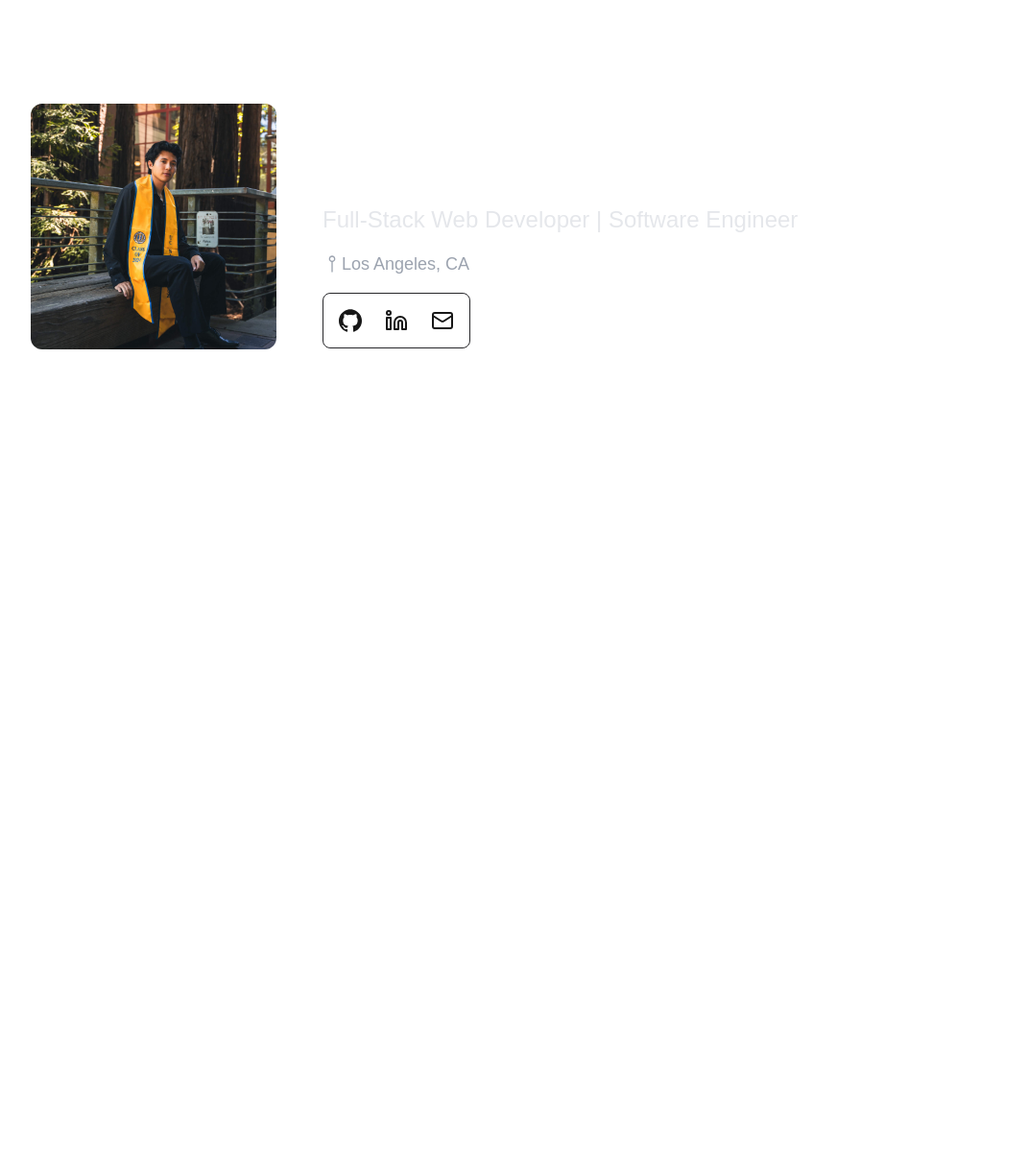
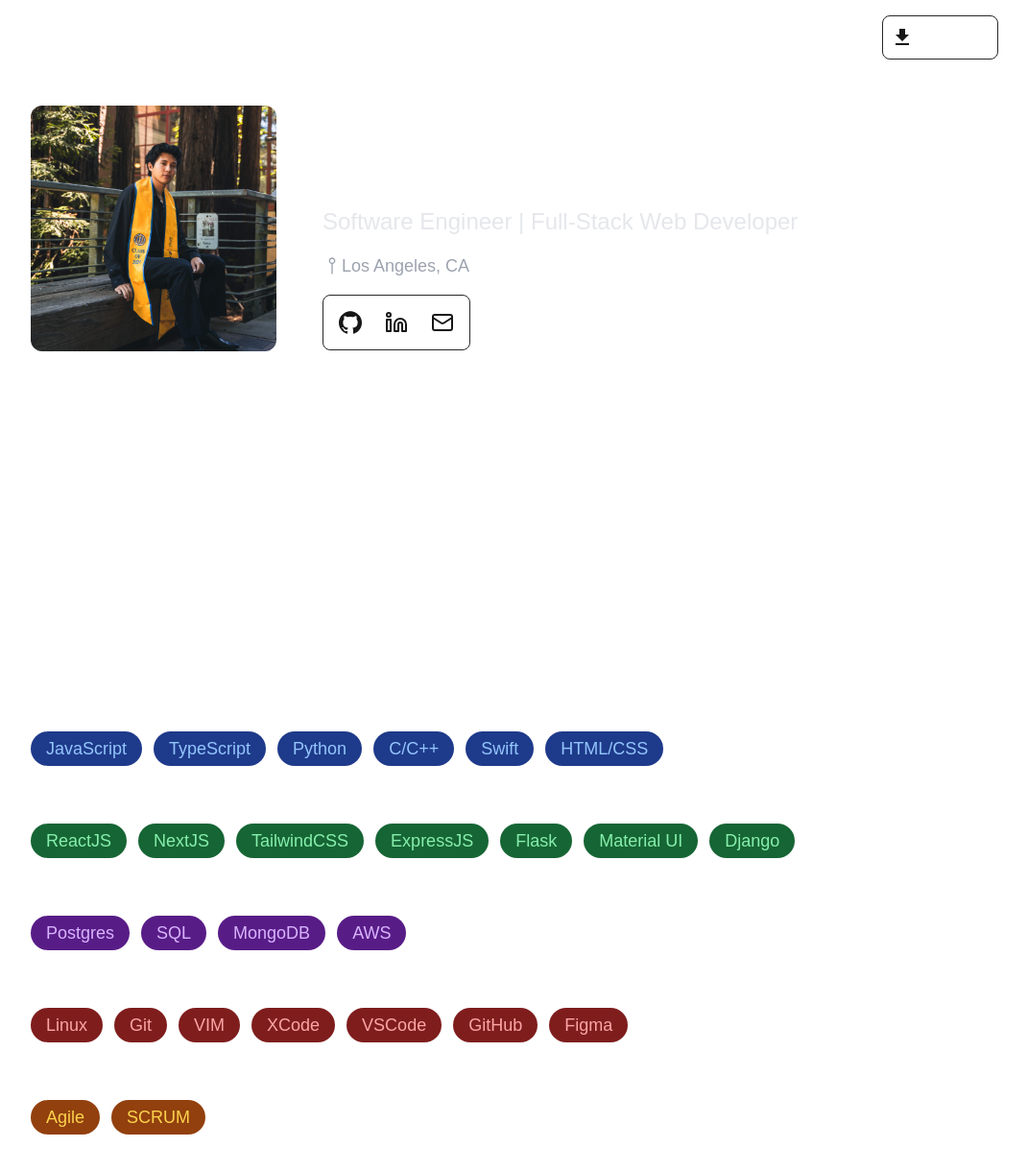
Before and after one commit to aidanwllmsn/career-portfolio, a Next.js app: page / in a window 1280 px wide. Shown: the top 1220 px of the page at 96% size, without its empty margins (208-1279 px from the left). Before the commit the page ends 800 px from the top, so only its background shows below. Built offline with nearby package versions, Linux system fonts and the light colour scheme.

Commit message:
Added skills section

```diff
--- a/package.json
+++ b/package.json
@@ -11,6 +11,7 @@
   "dependencies": {
     "@emotion/react": "^11.14.0",
     "@emotion/styled": "^11.14.0",
+    "@mui/icons-material": "^6.4.2",
     "@mui/material": "^6.4.2",
     "@radix-ui/react-slot": "^1.1.1",
     "@tailwindcss/postcss": "^4.0.0",
--- a/src/app/components/BioCard.tsx
+++ b/src/app/components/BioCard.tsx
@@ -1,7 +1,8 @@
 import React from "react";
 import Box from "@mui/material/Box";
 import Grid from "@mui/material/Grid2";
-import { DockDemo } from "./dock";
+import { DockDemo } from "./Dock";
+import DownloadIcon from "@mui/icons-material/Download";
 
 const BioCard = () => {
   return (
@@ -43,7 +44,7 @@ const BioCard = () => {
               Aidan Williamson
             </h1>
             <h1 className="text-gray-200 text-2xl m-0 font-medium">
-              Full-Stack Web Developer | Software Engineer
+              Software Engineer | Full-Stack Web Developer
             </h1>
             <div className="flex justify-start items-center text-gray-400">
               <div className="h-[20px] w-[20px] custom">
@@ -60,17 +61,29 @@ const BioCard = () => {
               </div>
               <span>Los Angeles, CA</span>
             </div>
-            <DockDemo />
+            <div className="flex items-center justify-between">
+              <DockDemo />
+              <div className="md:hidden md:order-2 items-center space-x-3 font-medium text-l rtl:space-x-reverse border border-[#27272a] p-3.5 mx-4 rounded-lg hover:bg-buttonhover">
+                <DownloadIcon />
+                <a
+                  href="resume.pdf"
+                  download="Williamson, Aidan Resume.pdf"
+                  className="text-white text-centerfont-mono"
+                >
+                  Resume
+                </a>
+              </div>
+            </div>
           </Box>
         </Grid>
       </Grid>
 
       {/* Description Box */}
       <div className="mb-5 text-white text-lg font-sans mt-4">
-        I'm a 23 year old Full-Stack Web Developer and Software Engineer. I
-        graduated from the University of California, Santa Cruz with a B.S in
-        Computer Engineering. I have been programming for 5+ years. I create
-        professional websites and software solutions.
+        I'm a 23-year-old Full-Stack Web Developer and Software Engineer with
+        over five years of programming experience. I hold a B.S. in Computer
+        Engineering from the University of California, Santa Cruz and specialize
+        in developing professional websites and software solutions.
       </div>
     </Box>
   );
--- /dev/null
+++ b/src/app/components/Skills.tsx
@@ -0,0 +1,69 @@
+const skills = {
+  Languages: [
+    "JavaScript",
+    "TypeScript",
+    "Python",
+    "C/C++",
+    "Swift",
+    "HTML/CSS",
+  ],
+  "Frameworks & Libraries": [
+    "ReactJS",
+    "NextJS",
+    "TailwindCSS",
+    "ExpressJS",
+    "Flask",
+    "Material UI",
+    "Django",
+  ],
+  Databases: ["Postgres", "SQL", "MongoDB", "AWS"],
+  "Development Tools": [
+    "Linux",
+    "Git",
+    "VIM",
+    "XCode",
+    "VSCode",
+    "GitHub",
+    "Figma",
+  ],
+  Methodologies: ["Agile", "SCRUM"],
+};
+
+const colors: Record<keyof typeof skills, string> = {
+  Languages: "bg-[#1E3A8A] text-[#93C5FD]",
+  "Frameworks & Libraries": "bg-[#166534] text-[#86EFAC]",
+  Databases: "bg-[#581C87] text-[#D8B4FE]",
+  "Development Tools": "bg-[#7F1D1D] text-[#FCA5A5]",
+  Methodologies: "bg-[#92400E] text-[#FCD34D]",
+};
+
+const Skills = () => {
+  return (
+    <div className="my-12">
+      <h1 className="text-white text-4xl font-bold">Skills</h1>
+      <h1 className="text-white text-2xl my-8 font-bold">Languages</h1>
+      <div className="my-8">
+        {Object.entries(skills).map(([category, items]) => {
+          const typedCategory = category as keyof typeof colors; // Cast category to the correct type
+
+          return (
+            <div key={category} className="mb-6">
+              <h3 className="text-lg font-bold text-white">{category}</h3>
+              <div className="flex flex-wrap gap-3 mt-2">
+                {(items as string[]).map((skill) => (
+                  <div
+                    key={skill}
+                    className={`px-4 py-1 rounded-3xl ${colors[typedCategory]} font-medium`}
+                  >
+                    {skill}
+                  </div>
+                ))}
+              </div>
+            </div>
+          );
+        })}
+      </div>
+    </div>
+  );
+};
+export default Skills;
--- a/src/app/components/dock.tsx
+++ b/src/app/components/dock.tsx
@@ -63,7 +63,7 @@ export function DockDemo() {
     <div className="relative">
       <Dock direction="middle">
         {Object.entries(DATA.social).map(([name, social]) => (
-          <DockIcon key={name}>
+          <DockIcon key={name} className="hover:bg-buttonhover">
             <Link
               href={social.url}
               aria-label={social.name}
--- a/src/app/components/navbar.tsx
+++ b/src/app/components/navbar.tsx
@@ -8,6 +8,7 @@ import ListItem from "@mui/material/ListItem";
 import ListItemButton from "@mui/material/ListItemButton";
 import ListItemText from "@mui/material/ListItemText";
 import { TypingAnimation } from "./magicui/typing-animation";
+import DownloadIcon from "@mui/icons-material/Download";
 
 export default function Navbar() {
   const [isOpen, setIsOpen] = useState(false);
@@ -83,20 +84,21 @@ export default function Navbar() {
             className="top-5 absolute left-1/2 transform -translate-x-1/2 text-2xl font-semibold whitespace-nowrap text-white font-mono md:static md:left-auto md:transform-none"
             duration={100}
             delay={100}
-            startOnView={true}
+            startOnView={false}
           >
             Aidan Williamson
           </TypingAnimation>
         </a>
 
         {/* Resume Button */}
-        <div className="hidden md:flex md:order-2 space-x-3 md:space-x-0 rtl:space-x-reverse">
+        <div className="hidden md:flex md:order-2 items-center space-x-3 font-medium text-l rtl:space-x-reverse border border-[#27272a] px-2 py-2 rounded-lg hover:bg-buttonhover">
+          <DownloadIcon />
           <a
             href="resume.pdf"
             download="Williamson, Aidan Resume.pdf"
-            className="text-white focus:ring-4 focus:outline-none text-xl font-semibold rounded-lg px-4 py-2 text-center hover:text-primary focus:ring-blue-800 font-mono"
+            className="text-white text-centerfont-mono"
           >
-            My Resume
+            Resume
           </a>
         </div>
 
--- a/src/app/page.tsx
+++ b/src/app/page.tsx
@@ -1,19 +1,28 @@
-import Navbar from "./components/navbar";
+"use client";
+import { useEffect, useState } from "react";
+import NavBar from "./components/NavBar";
 import BioCard from "./components/BioCard";
+import Skills from "./components/Skills";
 
 export default function Home() {
+  const [isVisible, setIsVisible] = useState(false);
+
+  useEffect(() => {
+    setIsVisible(true); // This will trigger the fade-in
+  }, []);
+
   return (
     <div className="px-4 text-lg">
-      <Navbar />
+      <NavBar />
       <div className="max-w-[50rem] mx-auto mt-8">
-        {/* <div className="w-96 h-96 mx-auto mb-12 rounded-2xl overflow-hidden">
-          <img
-            src="Portrait.jpg"
-            alt="Picture of me"
-            className="w-full h-full object-cover"
-          />
-        </div> */}
-        <BioCard />
+        <div
+          className={`transition-opacity duration-1000 ${
+            isVisible ? "opacity-100" : "opacity-0"
+          }`}
+        >
+          <BioCard />
+          <Skills />
+        </div>
       </div>
     </div>
   );
```
Also changed, not shown: 1 other file (tests, documents, lock files or other folders).
